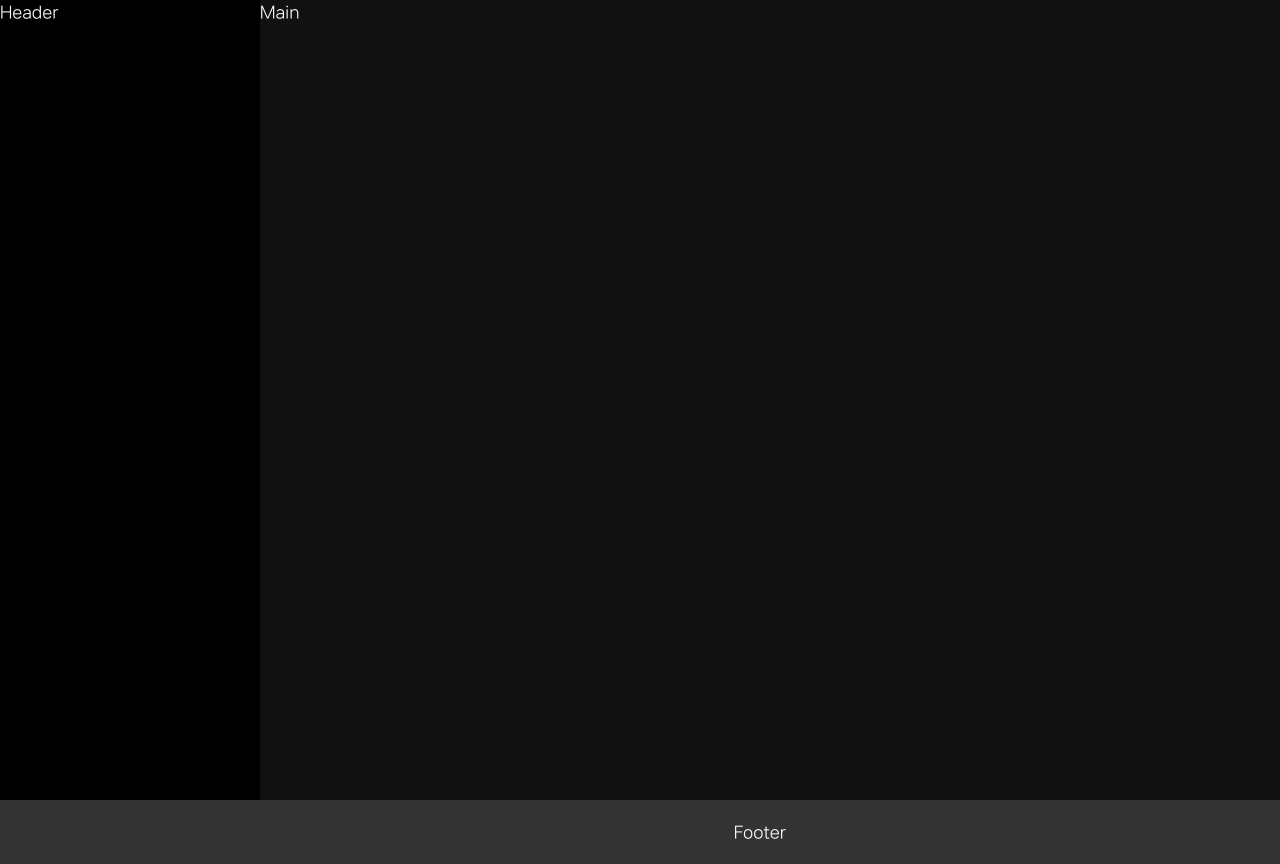
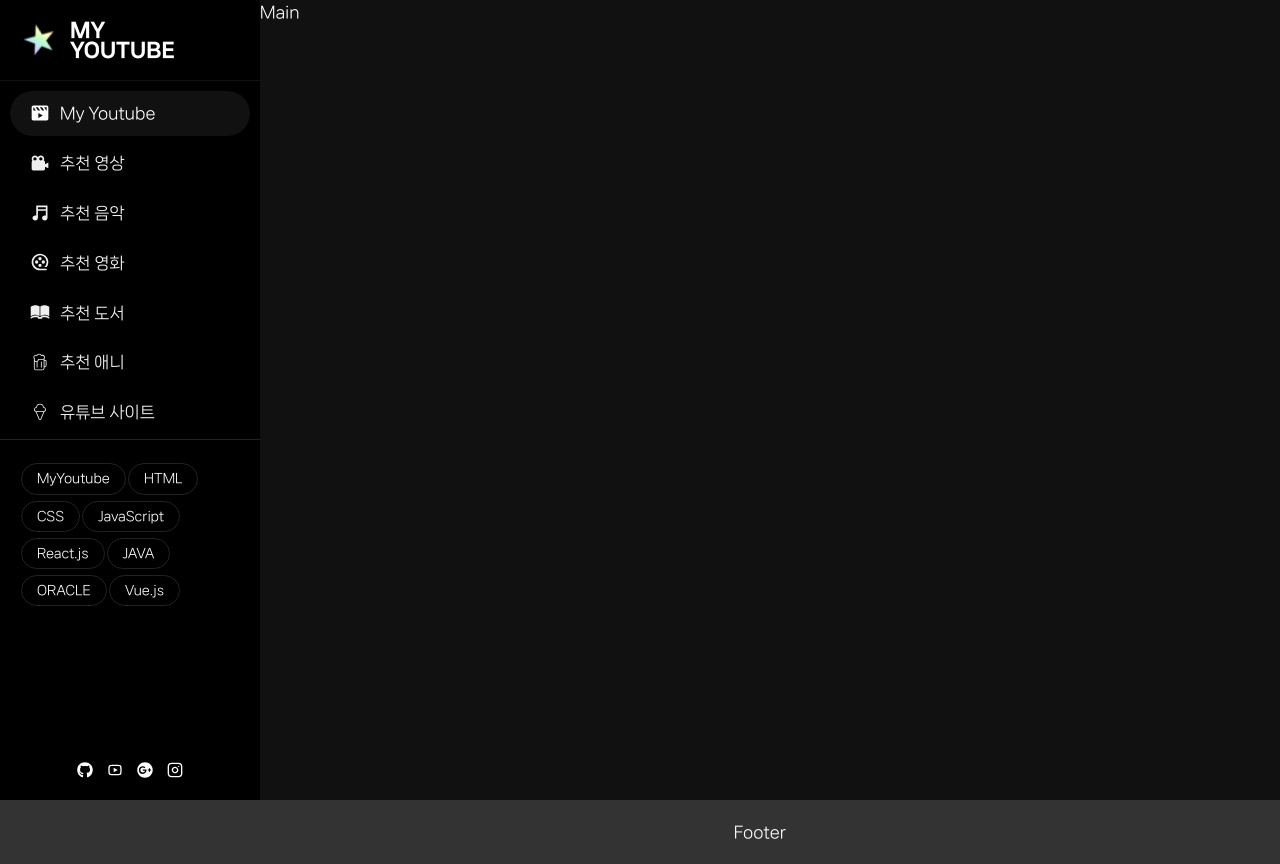
Before and after one commit to NujabesCode/webs-youtube, a React (Create React App) app: page / in a window 1280 px wide. Built offline with nearby package versions, Linux system fonts and the light colour scheme.

Commit message:
헤더 영역 완성

```diff
--- /dev/null
+++ b/src/assets/scss/section/_header.scss
@@ -0,0 +1,134 @@
+.header__logo{
+    border-bottom: 1px solid var(--black100);
+    a{
+        display: flex;
+        padding: 10px;
+        margin: 10px;
+
+        em{
+            width: 40px;
+            height: 40px;
+            display: block;
+            background-color: var(--red);
+            margin-right: 10px;
+            animation: ani 10s 1s ease-in-out infinite;
+        }
+        span{
+            font-size: 20px;
+            line-height: 1;
+            font-weight: 900;
+            text-transform: uppercase;
+        }
+
+    }
+}
+
+.header__menu{
+    padding: 10px 0;
+
+    .menu{
+
+        border-bottom: 1px solid var(--black200);
+
+        li{
+            margin-bottom: 5px;
+            a{
+                font-size: 1rem;
+                display: block;
+                padding: 0.9rem 2rem 0.9rem 3.125rem;
+                margin: 0 0.625rem;
+                border-radius: 40px;
+                position: relative;
+                line-height: 1;
+                color: var(--white100);
+                transition: all 0.3s;
+
+                svg{
+                    width: 1.25rem;
+                    height: 1.25rem;
+                    position: absolute;
+                    left: 1.25rem;
+                    top: 0.75rem;
+                }
+
+                &:hover{
+                    background-color: var(--black100);
+                    color: var(--white);
+                }
+            }
+
+            &.active a{
+                background-color: var(--black100);
+                color: var(--white);
+            }
+        }
+    }
+
+    .keyword{
+        padding: 1.25rem;
+
+        li{
+            display: inline-block;
+            a{
+                display: inline-block;
+                padding: 5px 15px;
+                border: 1px solid var(--black200);
+                font-size: 0.8rem;
+                border-radius: 40px;
+                margin: 3px 1px;
+                transition: all 0.3s;
+
+                &:hover{
+                    background-color: var(--black100);
+                    color: var(--white);
+                }
+            }
+
+            &.active a{
+                background-color: var(--black100);
+                color: var(--white);
+            }
+        }
+    }
+
+}
+
+.header__sns{
+    position: fixed;
+    position: absolute;
+    bottom: 0;
+    left: 0;
+    right: 0;
+    width: 260px;
+    text-align: center;
+    padding: 15px 0 10px;
+    background-color: var(--blackAlpha100);
+    backdrop-filter: blur(10px);
+
+    li{
+        display: inline-block;
+
+        a{
+            padding: 5px 7px;
+            display: inline-block;
+        }
+    }
+}
+
+@keyframes ani {
+    0% {
+        transform: rotate(0deg) scale(1);
+        clip-path: polygon(50% 0%, 61% 35%, 98% 35%, 68% 57%, 79% 91%, 50% 70%, 21% 91%, 32% 57%, 2% 35%, 39% 35%); /* 별 모양 */
+        background: linear-gradient(45deg, #FFB3BA, #FFDFBA, #FFFFBA, #BAFFC9, #BAE1FF, #D9BAFF, #FFBAFF);
+    }
+    50% {
+        transform: rotate(720deg) scale(0.8);
+        clip-path: polygon(50% 0%, 61% 35%, 98% 35%, 68% 57%, 79% 91%, 50% 70%, 21% 91%, 32% 57%, 2% 35%, 39% 35%);
+        background: linear-gradient(45deg, #FFBAFF, #D9BAFF, #BAE1FF, #BAFFC9, #FFFFBA, #FFDFBA, #FFB3BA);
+    }
+    100% {
+        transform: rotate(0deg) scale(1);
+        clip-path: polygon(50% 0%, 61% 35%, 98% 35%, 68% 57%, 79% 91%, 50% 70%, 21% 91%, 32% 57%, 2% 35%, 39% 35%);
+        background: linear-gradient(45deg, #FFB3BA, #FFDFBA, #FFFFBA, #BAFFC9, #BAE1FF, #D9BAFF, #FFBAFF);
+    }
+}
--- a/src/assets/scss/section/_layout.scss
+++ b/src/assets/scss/section/_layout.scss
@@ -4,6 +4,7 @@
     top:0;
     width: 260px;
     height: 100%;
+    overflow-y: auto;
     z-index: 10000;
     background-color: #000;
 }
--- a/src/assets/scss/setting/_vars.scss
+++ b/src/assets/scss/setting/_vars.scss
@@ -10,14 +10,14 @@
     --black500: #555;
 
     --blackAlpha: rgba(0, 0, 0, 0);
-    --blackAlpha100: #1111111e;
+    --blackAlpha100: #1111110c;
     --blackAlpha200: #11111130;
     --blackAlpha300: #11111145;
     --blackAlpha400: #11111160;
     --blackAlpha500: #11111175;
 
     --white: #fff;
-    --white100: #eee;
+    --white100: #efefef;
     --white200: #ddd;
     --white300: #ccc;
     --white400: #bbb;
--- a/src/assets/scss/style.scss
+++ b/src/assets/scss/style.scss
@@ -11,3 +11,4 @@
 // section
 
 @import "section/layout";
+@import "section/header";
--- a/src/components/section/Header.jsx
+++ b/src/components/section/Header.jsx
@@ -1,8 +1,102 @@
 import React from 'react'
+
+import { BiSolidMoviePlay } from "react-icons/bi";
+import { BiSolidCameraMovie } from "react-icons/bi";
+import { IoMdMusicalNotes } from "react-icons/io";
+import { RiMovie2Line } from "react-icons/ri";
+import { GiOpenBook } from "react-icons/gi";
+import { CiBeerMugFull } from "react-icons/ci";
+import { CiIceCream } from "react-icons/ci";
+import { FaGithub } from "react-icons/fa";
+import { RiYoutubeLine } from "react-icons/ri";
+import { FaGooglePlus } from "react-icons/fa";
+import { LuInstagram } from "react-icons/lu";
 
 const Header = () => {
   return (
-    <header id='header' role='banner'>Header</header>
+    <header id='header' role='banner'>
+        <h1 className="header__logo">
+            <a href="/">
+                <em aria-hidden='true'></em>
+                <span>my<br/>youtube</span>
+            </a>
+        </h1>
+        <nav className="header__menu">
+            <ul className='menu'>
+                <li className='active'>
+                    <a href='/'><BiSolidMoviePlay />My Youtube</a>
+                </li>
+                <li>
+                    <a href='/today'><BiSolidCameraMovie />추천 영상</a>
+                </li>
+                <li>
+                    <a href='/music'><IoMdMusicalNotes />추천 음악</a>
+                </li>
+                <li>
+                    <a href='/movie'><RiMovie2Line />추천 영화</a>
+                </li>
+                <li>
+                    <a href='/book'><GiOpenBook />추천 도서</a>
+                </li>
+                <li>
+                    <a href='/anime'><CiBeerMugFull />추천 애니</a>
+                </li>
+                <li>
+                    <a href='/youtube'><CiIceCream />유튜브 사이트</a>
+                </li>
+            </ul>
+            <ul className='keyword'>
+                <li>
+                    <a href="/youtube">MyYoutube</a>
+                </li>
+                <li>
+                    <a href="/search/html">HTML</a>
+                </li>
+                <li>
+                    <a href="/search/css">CSS</a>
+                </li>
+                <li>
+                    <a href="/search/javascript">JavaScript</a>
+                </li>
+                <li>
+                    <a href="/search/react.js">React.js</a>
+                </li>
+                <li>
+                    <a href="/search/java">JAVA</a>
+                </li>
+                <li>
+                    <a href="/search/oracle">ORACLE</a>
+                </li>
+                <li>
+                    <a href="/search/vue.js">Vue.js</a>
+                </li>
+            </ul>
+        </nav>
+        <div className="header__sns">
+            <ul>
+                <li>
+                    <a href="https://github.com">
+                    <FaGithub />
+                    </a>
+                </li>
+                <li>
+                    <a href="https://youtube.com">
+                    <RiYoutubeLine />
+                    </a>
+                </li>
+                <li>
+                    <a href="https://google.com">
+                    <FaGooglePlus />
+                    </a>
+                </li>
+                <li>
+                    <a href="https://instagram.com">
+                    <LuInstagram />
+                    </a>
+                </li>
+            </ul>
+        </div>
+    </header>
   )
 }
 
```
